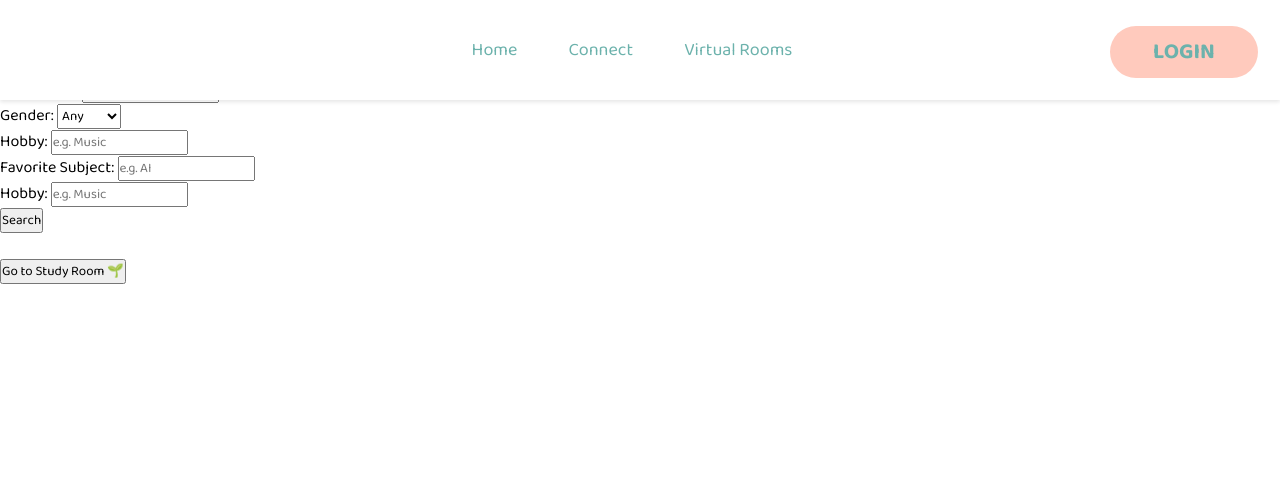
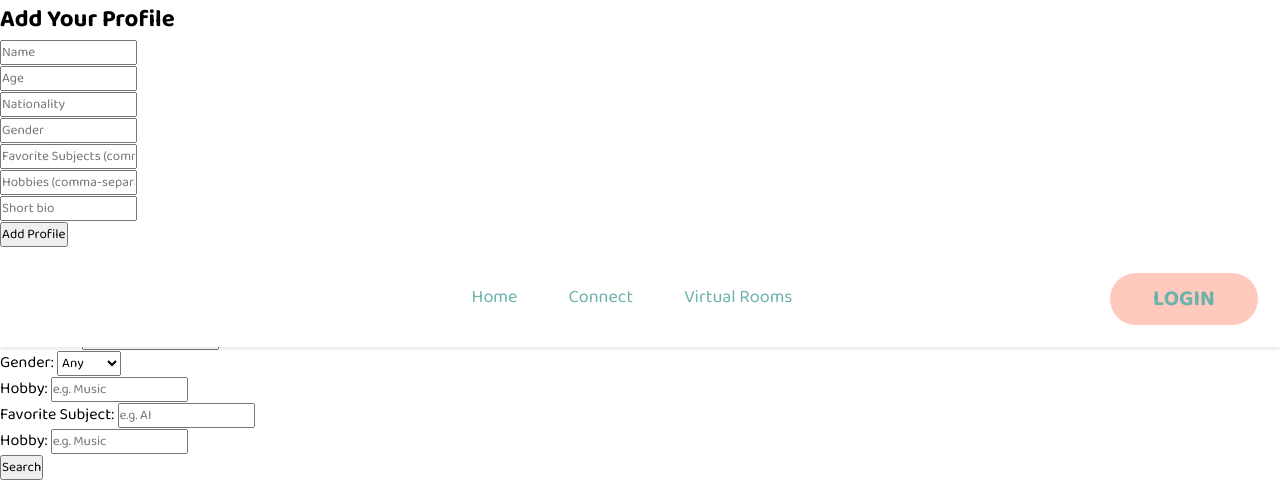
Before and after one commit to Iamthegoy/newhacks2025, a Flask app: page /connect in a window 1280 px wide. Shown: the top 487 px of the page. Run offline with Flask 3, Linux system fonts and the light colour scheme.

Commit message:
UpdatedChihiroCode

```diff
--- a/Website/app.py
+++ b/Website/app.py
@@ -1,5 +1,11 @@
 from flask import Flask, request, jsonify, render_template
 from data import users
+import sqlite3
+
+def get_db_connection():
+    conn = sqlite3.connect('database.db')
+    conn.row_factory = sqlite3.Row
+    return conn
 
 app = Flask(__name__)
 
@@ -27,6 +33,19 @@ def filter_users(users, subject=None, hobby=None, nationality=None, gender=None,
         results.append(user)
     return results
 
+def get_user(name):
+    conn = get_db_connection()
+    user = conn.execute("SELECT * FROM users WHERE name = ?", (name,)).fetchone()
+    conn.close()
+    return user
+
+def update_water_points(name, points):
+    conn = get_db_connection()
+    conn.execute("UPDATE users SET water_points = water_points + ? WHERE name = ?", (points, name))
+    conn.commit()
+    conn.close()
+
+
 # Serve HTML
 @app.route('/')
 def index():
@@ -52,6 +71,36 @@ def search_users():
     matched = filter_users(users, subject, hobby, nationality, gender, age_range)
     return jsonify([user.__dict__ for user in matched])
 
+@app.route('/update_progress', methods=['POST'])
+def update_progress():
+    data = request.json
+    username = data.get("username")
+    points = int(data.get("points", 0))
+    update_water_points(username, points)
+    return jsonify({"message": "Progress updated!"})
+
+@app.route('/add_user', methods=['POST'])
+def add_user():
+    data = request.json
+    conn = get_db_connection()
+    conn.execute("""
+        INSERT OR REPLACE INTO users (name, age, nationality, gender, favorite_subjects, hobbies, bio)
+        VALUES (?, ?, ?, ?, ?, ?, ?)
+    """, (
+        data["name"],
+        data["age"],
+        data["nationality"],
+        data["gender"],
+        ",".join(data["favorite_subjects"]),
+        ",".join(data["hobbies"]),
+        data["bio"]
+    ))
+    conn.commit()
+    conn.close()
+    return jsonify({"message": "User added!"})
+
+
+
 @app.route('/room/<username>')
 def room(username):
     """Render a shared study room for the given user."""
--- a/Website/models.py
+++ b/Website/models.py
@@ -10,3 +10,4 @@ class UserProfile:
     favorite_subjects: List[str]
     hobbies: List[str]
     bio: str
+    water_points: int = 0
--- a/Website/static/script.js
+++ b/Website/static/script.js
@@ -35,3 +35,26 @@ document.getElementById('searchBtn').addEventListener('click', async () => {
     console.error("Error fetching users:", error);
   }
 });
+
+document.getElementById("addUserForm").addEventListener("submit", async (e) => {
+  e.preventDefault();
+
+  const data = {
+    name: document.getElementById("newName").value,
+    age: parseInt(document.getElementById("newAge").value),
+    nationality: document.getElementById("newNationality").value,
+    gender: document.getElementById("newGender").value,
+    favorite_subjects: document.getElementById("newSubjects").value.split(","),
+    hobbies: document.getElementById("newHobbies").value.split(","),
+    bio: document.getElementById("newBio").value
+  };
+
+  await fetch("/add_user", {
+    method: "POST",
+    headers: { "Content-Type": "application/json" },
+    body: JSON.stringify(data)
+  });
+
+  alert("Profile added successfully!");
+  document.getElementById("addUserForm").reset();
+});
--- a/Website/templates/connect.html
+++ b/Website/templates/connect.html
@@ -1,5 +1,19 @@
 <!DOCTYPE html>
 <html>
+
+<h2>Add Your Profile</h2>
+<form id="addUserForm">
+  <input id="newName" placeholder="Name" required><br>
+  <input id="newAge" type="number" placeholder="Age" required><br>
+  <input id="newNationality" placeholder="Nationality"><br>
+  <input id="newGender" placeholder="Gender"><br>
+  <input id="newSubjects" placeholder="Favorite Subjects (comma-separated)"><br>
+  <input id="newHobbies" placeholder="Hobbies (comma-separated)"><br>
+  <input id="newBio" placeholder="Short bio"><br>
+  <button type="submit">Add Profile</button>
+</form>
+
+
 <head>
   <meta charset="UTF-8">
   <meta name="viewport" content="width=device-width, initial-scale=1.0">
```
Also changed, not shown: Website/setup_db.py (added, +20 -0 lines), Website/templates/room.html (+15 -0 lines), Website/database.db (added).
